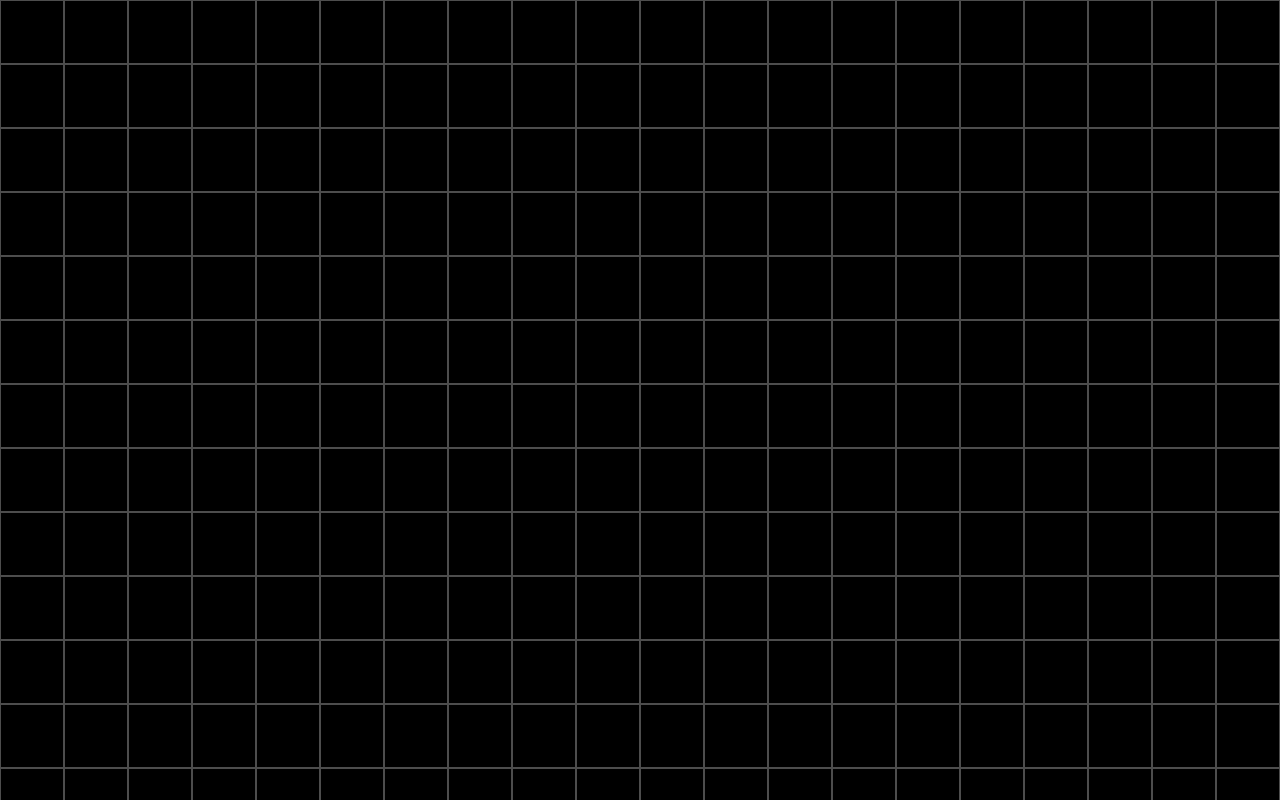
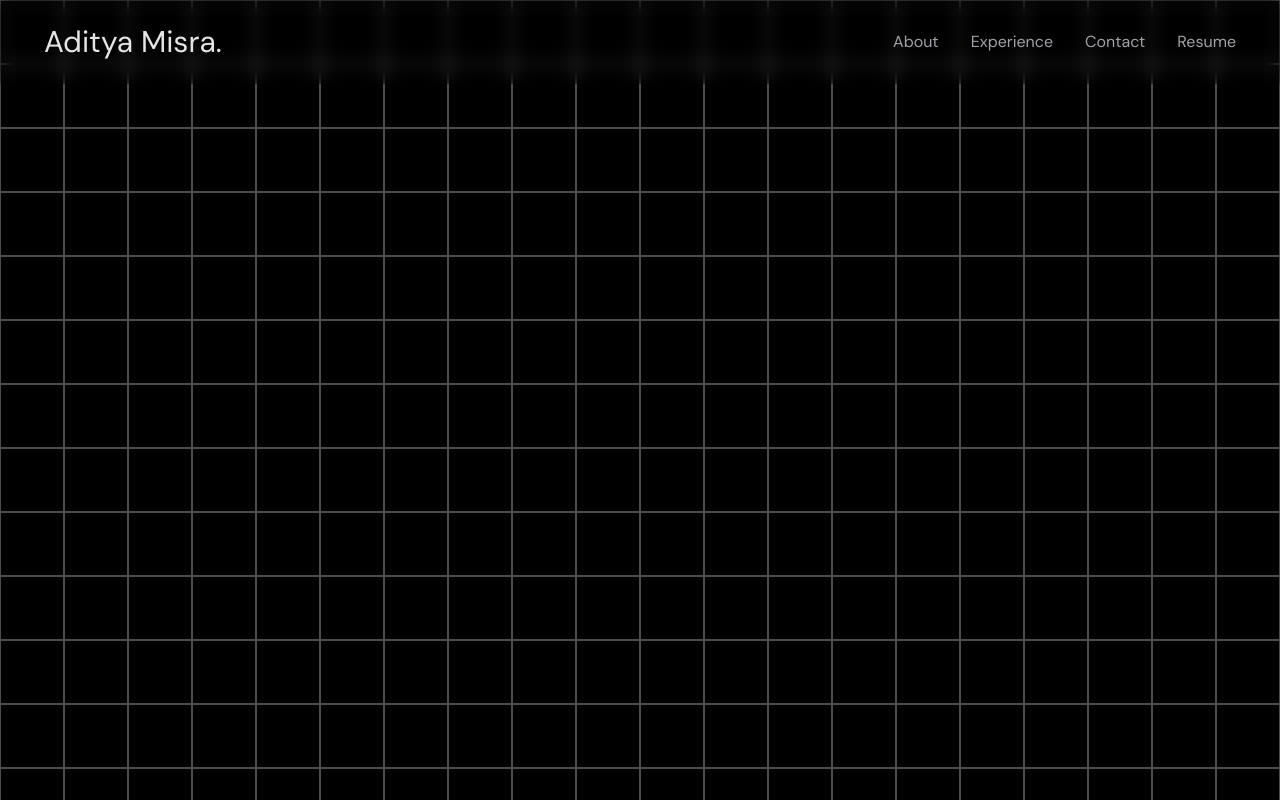
Before and after one commit to MadLamprey/portfolio-website, a Next.js app: page /experience in a window 1280 px wide. Before the commit this address had no page. Built offline with nearby package versions, Linux system fonts and the light colour scheme.

Commit message:
Refactoring

```diff
--- a/src/app/about/page.tsx
+++ b/src/app/about/page.tsx
@@ -1,11 +1,10 @@
 "use client";
 
-import { NavBar } from "../components/navbar"
+import NavBar from "../components/navbar"
 import { University, Library, Pencil, LinkIcon } from "lucide-react";
 import { useState } from "react";
 import {Popover, PopoverTrigger, PopoverContent} from "@nextui-org/popover";
 import Link from "next/link";
-import Image from "next/image";
 
 export default function Education() {
     const [isEduOpen, setIsEduOpen] = useState(false);
@@ -71,7 +70,7 @@ export default function Education() {
                             <br />
                             <Link href="https://medium.com/@adityamisra_68704" className="flex flex-row items-center justify-center gap-2">
                                 <LinkIcon size={15} />
-                                <p className="text-lg underline">Aditya's Blog on Medium</p>
+                                <p className="text-lg underline">Aditya&apos;s Blog on Medium</p>
                             </Link>
                         </div>
                     </PopoverContent>
--- a/src/app/components/navbar.tsx
+++ b/src/app/components/navbar.tsx
@@ -1,6 +1,6 @@
 import Link from "next/link"
 
-export const NavBar: React.FC = () => {
+export default function NavBar()  {
     return (
         <div className='fixed inset-x-0 top-0 z-20 backdrop-blur duration-200'>
             <div className="flex flex-row items-center justify-between mx-5 p-6">
--- a/src/app/contact/page.tsx
+++ b/src/app/contact/page.tsx
@@ -1,5 +1,5 @@
 import Link from "next/link"
-import { NavBar } from "../components/navbar"
+import NavBar from "../components/navbar"
 import { Github, Linkedin, Mail, Phone } from "lucide-react"
 
 export default function Contact() {
--- /dev/null
+++ b/src/app/experience/page.tsx
@@ -0,0 +1,9 @@
+import NavBar from "../components/navbar";
+
+export default function Experience() {
+    return (
+        <div className="flex flex-col items-center justify-center mx-auto gap-15">
+            <NavBar />
+        </div>
+    )
+}
--- a/src/app/resume/page.tsx
+++ b/src/app/resume/page.tsx
@@ -1,4 +1,4 @@
-import { NavBar } from "../components/navbar"
+import NavBar from "../components/navbar"
 
 export default function Resume() {
     return (
```
